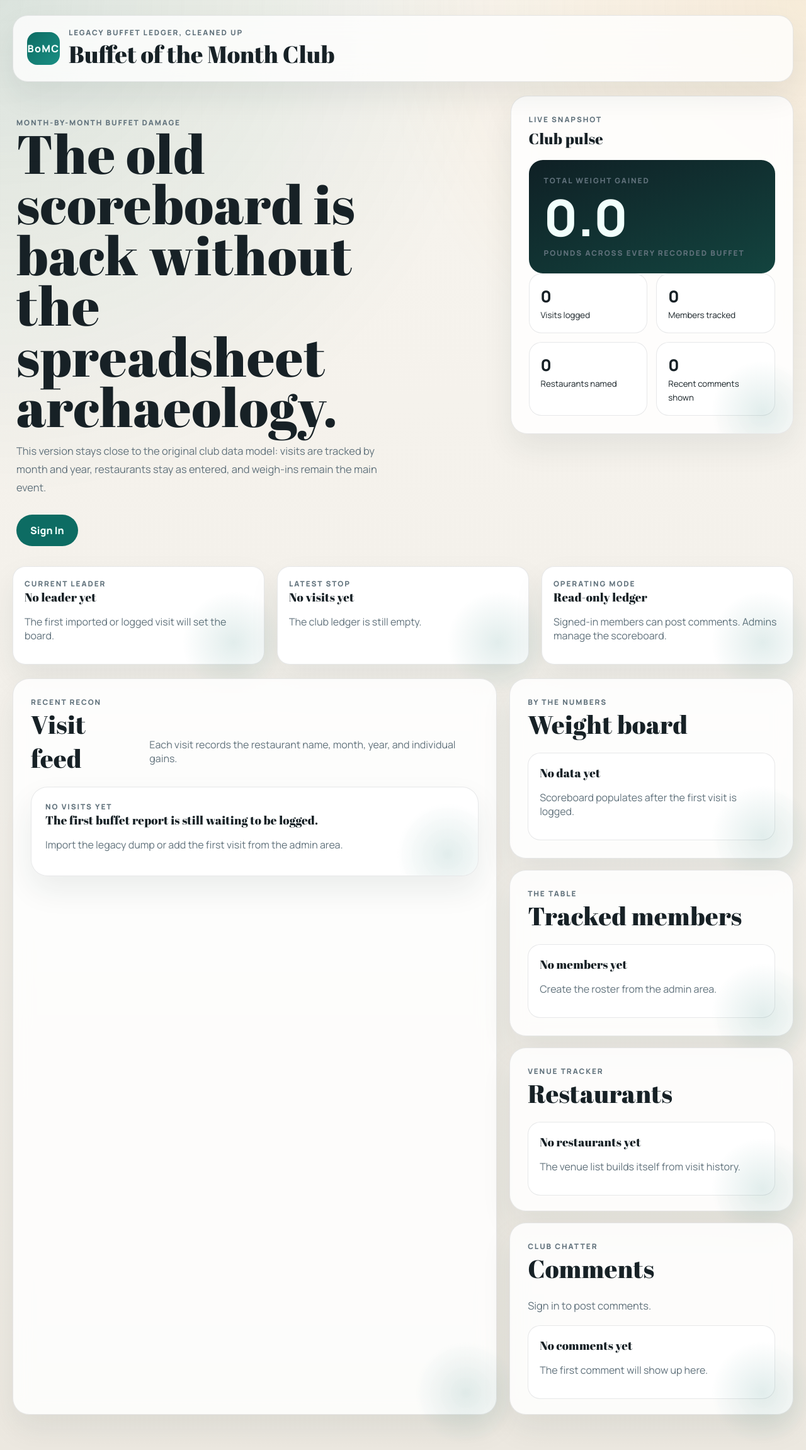
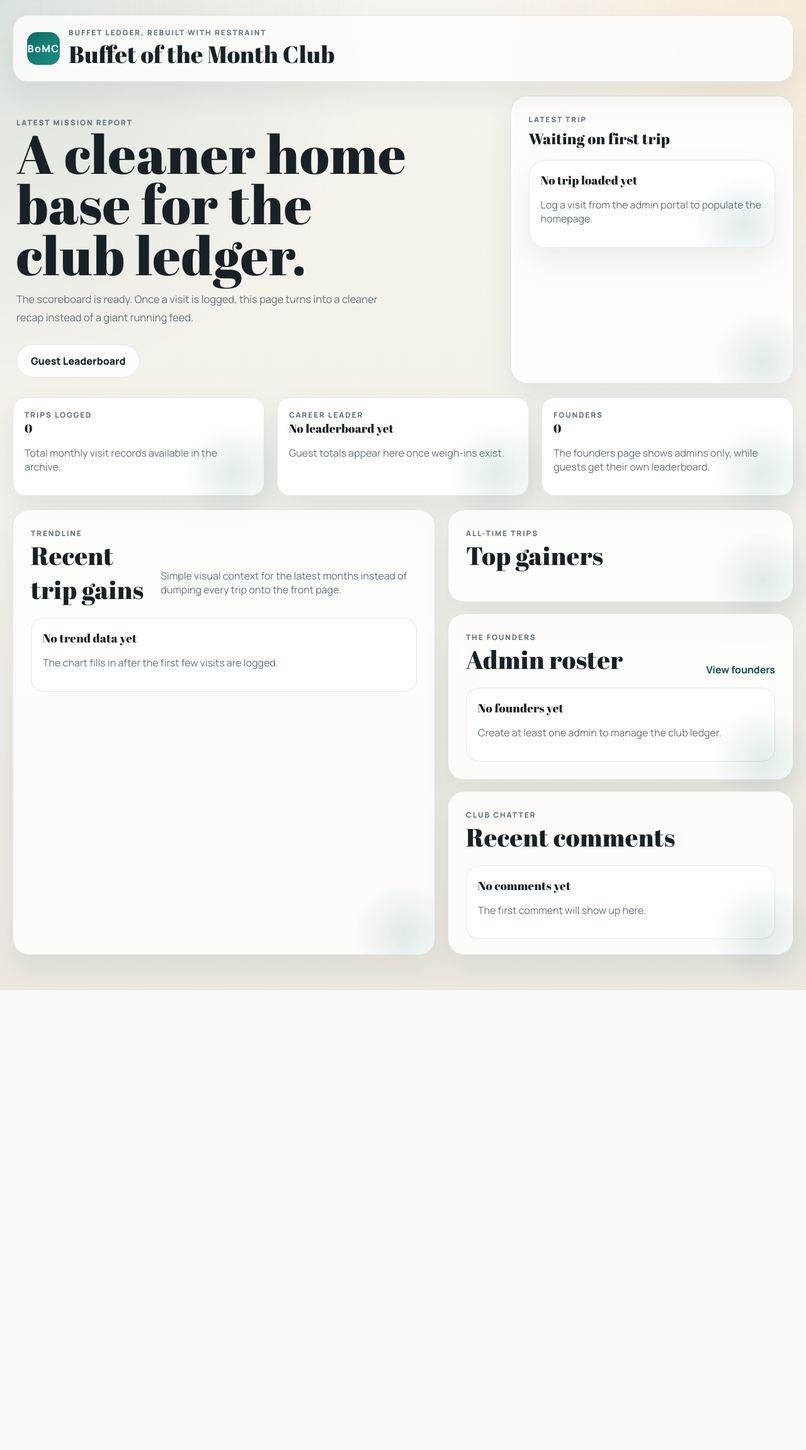
Before and after one commit to williampburch/TheBoMC, a Flask app: page / in a window 1280 px wide. Shown: the whole page at 63% size. After the commit the page ends 1572 px from the top, so only its background shows below. Run offline with Flask 3, Linux system fonts and the light colour scheme.

Commit message:
Restructure homepage and add admin portal

```diff
--- a/app.py
+++ b/app.py
@@ -70,6 +70,10 @@ class Person(db.Model):
     def full_name(self):
         return f"{self.first_name} {self.last_name}".strip()
 
+    @property
+    def career_gain(self):
+        return round(sum(weight.gain for weight in self.weights), 1)
+
 
 class Visit(db.Model):
     __tablename__ = "visit"
@@ -134,6 +138,13 @@ class RestaurantSummary:
     def __init__(self, name, visit_count):
         self.name = name
         self.visit_count = visit_count
+
+
+class PersonLeaderboardRow:
+    def __init__(self, person):
+        self.person = person
+        self.total_gain = person.career_gain
+        self.visit_count = len({weight.visit_id for weight in person.weights})
 
 
 def create_app():
@@ -303,23 +314,76 @@ def register_routes(app):
     def home():
         visits = sort_visits(Visit.query.all())
         people = get_people()
+        founders = User.query.filter_by(is_admin=True).order_by(func.lower(User.username)).all()
         comments = Comment.query.order_by(Comment.created_at.desc()).limit(12).all()
         restaurant_rollup = build_restaurant_rollup(visits)
         total_gain = round(sum(weight.gain for visit in visits for weight in visit.weights), 1)
         scoreboard = sorted((VisitScoreRow(visit) for visit in visits), key=lambda row: row.total_gain, reverse=True)
         latest_visit = visits[0] if visits else None
+        guest_leaderboard = sorted(
+            (PersonLeaderboardRow(person) for person in people),
+            key=lambda row: row.total_gain,
+            reverse=True,
+        )
+        monthly_trend = [
+            {"label": visit.label, "gain": visit.total_gain}
+            for visit in visits[:6]
+        ]
+        max_monthly_gain = max((item["gain"] for item in monthly_trend), default=0)
+        top_guest = guest_leaderboard[0] if guest_leaderboard else None
 
         return render_template(
             "home.html",
             visits=visits,
             people=people,
+            founders=founders,
             comments=comments,
             scoreboard=scoreboard,
             latest_visit=latest_visit,
+            top_guest=top_guest,
+            guest_leaderboard=guest_leaderboard,
+            monthly_trend=monthly_trend,
+            max_monthly_gain=max_monthly_gain,
             restaurant_rollup=restaurant_rollup,
             visit_count=len(visits),
             restaurant_count=len(restaurant_rollup),
             total_gain=total_gain,
+        )
+
+    @app.route("/visits")
+    def visits_archive():
+        visits = sort_visits(Visit.query.all())
+        scoreboard = sorted((VisitScoreRow(visit) for visit in visits), key=lambda row: row.total_gain, reverse=True)
+        return render_template("visits.html", visits=visits, scoreboard=scoreboard)
+
+    @app.route("/founders")
+    def founders():
+        founders = User.query.filter_by(is_admin=True).order_by(func.lower(User.username)).all()
+        latest_comments = Comment.query.order_by(Comment.created_at.desc()).limit(12).all()
+        return render_template("founders.html", founders=founders, comments=latest_comments)
+
+    @app.route("/guests")
+    def guests():
+        people = get_people()
+        guest_leaderboard = sorted(
+            (PersonLeaderboardRow(person) for person in people),
+            key=lambda row: row.total_gain,
+            reverse=True,
+        )
+        return render_template("guests.html", guest_leaderboard=guest_leaderboard)
+
+    @app.route("/admin")
+    @admin_required
+    def admin_dashboard():
+        visits = sort_visits(Visit.query.all())
+        people = get_people()
+        recent_comments = Comment.query.order_by(Comment.created_at.desc()).limit(8).all()
+        return render_template(
+            "admin_dashboard.html",
+            visits=visits[:8],
+            people=people,
+            recent_comments=recent_comments,
+            user_count=User.query.count(),
         )
 
     @app.route("/login", methods=["GET", "POST"])
--- a/static/styles.css
+++ b/static/styles.css
@@ -284,7 +239,8 @@ body::before {
 .catalog-grid,
 .weigh-in-table,
 .form-grid,
-.single-column {
+.single-column,
+.trend-chart {
   display: grid;
   gap: 20px;
 }
@@ -312,6 +268,10 @@ body::before {
   margin-bottom: 22px;
 }
 
+.hero-home {
+  align-items: stretch;
+}
+
 .hero-copy {
   padding: 34px 6px 10px;
 }
@@ -327,7 +287,8 @@ body::before {
 .overview-card h3,
 .auth-panel h2,
 .form-panel h2,
-.member-input-card h3 {
+.member-input-card h3,
+.trend-row strong {
   font-family: "Abril Fatface", serif;
   font-weight: 400;
   letter-spacing: 0.01em;
@@ -347,7 +308,8 @@ body::before {
 .catalog-card p,
 .score-row p,
 .overview-card p,
-.empty-state p {
+.empty-state p,
+.trend-row p {
   color: var(--muted);
 }
 
@@ -376,7 +338,9 @@ body::before {
   padding: 28px;
 }
 
-.hero-rail {
+.hero-rail,
+.spotlight-panel,
+.analytics-panel {
   position: relative;
   overflow: hidden;
 }
@@ -430,7 +394,8 @@ body::before {
 .member-input-card,
 .weigh-in-row,
 .auth-panel,
-.form-panel {
+.form-panel,
+.trend-row {
   border: 1px solid var(--line);
   border-radius: 20px;
   background: var(--surface-strong);
@@ -442,7 +407,8 @@ body::before {
 .member-card,
 .catalog-card,
 .member-input-card,
-.weigh-in-row {
+.weigh-in-row,
+.trend-row {
   padding: 18px;
 }
 
@@ -465,6 +431,10 @@ body::before {
   align-items: start;
 }
 
+.dashboard-grid-wide {
+  grid-template-columns: minmax(0, 1.1fr) minmax(300px, 0.9fr);
+}
+
 .side-stack {
   gap: 18px;
 }
@@ -484,12 +454,17 @@ body::before {
   font-size: clamp(1.7rem, 4vw, 2.5rem);
 }
 
-.feed-panel {
+.feed-panel,
+.analytics-panel {
   min-height: 100%;
 }
 
 .visit-feed {
   gap: 16px;
+}
+
+.compact-feed {
+  gap: 12px;
 }
 
 .buffet-card,
@@ -499,12 +474,17 @@ body::before {
   padding: 22px;
 }
 
+.compact-empty {
+  padding: 18px;
+}
+
 .buffet-card-top,
 .buffet-card-footer,
 .weigh-in-row,
 .score-row,
 .section-heading,
-.checkbox-row {
+.checkbox-row,
+.trend-row {
   justify-content: space-between;
   gap: 16px;
 }
@@ -528,7 +508,9 @@ body::before {
   line-height: 1.7;
 }
 
-.weigh-in-row {
+.weigh-in-row,
+.score-row,
+.trend-row {
   align-items: center;
 }
 
@@ -574,7 +556,9 @@ body::before {
   grid-template-columns: repeat(2, minmax(0, 1fr));
 }
 
-.slim-grid {
+.slim-grid,
+.admin-grid,
+.leaderboard-list {
   grid-template-columns: 1fr;
 }
 
@@ -610,13 +594,41 @@ body::before {
 }
 
 .spotlight-panel .section-heading p {
-  max-width: 44ch;
+  max-width: 48ch;
 }
 
 .inset-panel {
   padding: 22px;
   margin-top: 6px;
   background: rgba(246, 243, 237, 0.86);
+}
+
+.trend-chart {
+  gap: 14px;
+}
+
+.trend-row {
+  grid-template-columns: minmax(180px, 0.75fr) minmax(0, 1fr);
+}
+
+.trend-bar-track {
+  width: 100%;
+  height: 12px;
+  border-radius: 999px;
+  background: rgba(13, 108, 99, 0.09);
+  overflow: hidden;
+}
+
+.trend-bar {
+  display: block;
+  height: 100%;
+  min-width: 12px;
+  border-radius: 999px;
+  background: linear-gradient(90deg, var(--accent), var(--sand));
+}
+
+.admin-action-grid {
+  margin-bottom: 0;
 }
 
 .form-grid label {
--- a/templates/base.html
+++ b/templates/base.html
@@ -22,7 +22,7 @@
         <div class="brand-lockup">
           <a class="brand-mark" href="{{ url_for('home') }}">BoMC</a>
           <div>
-            <p class="eyebrow">Legacy buffet ledger, cleaned up</p>
+            <p class="eyebrow">Buffet ledger, rebuilt with restraint</p>
             <a class="brand" href="{{ url_for('home') }}">Buffet of the Month Club</a>
           </div>
         </div>
@@ -31,24 +31,17 @@
           <div class="nav-drawer-panel">
             <div class="nav-cluster">
               <nav class="site-nav">
-                <a href="{{ url_for('home') }}#latest">Visits</a>
-                <a href="{{ url_for('home') }}#scoreboard">Scoreboard</a>
-                <a href="{{ url_for('home') }}#members">Members</a>
-                <a href="{{ url_for('home') }}#comments">Comments</a>
+                <a href="{{ url_for('home') }}">Home</a>
+                <a href="{{ url_for('visits_archive') }}">Trips</a>
+                <a href="{{ url_for('guests') }}">Guests</a>
+                <a href="{{ url_for('founders') }}">Founders</a>
               </nav>
               <div class="nav-actions">
                 {% if current_user.is_authenticated and current_user.is_admin %}
-                <a href="{{ url_for('create_visit') }}" class="button button-primary compact-button">New Visit</a>
-                <details class="admin-menu">
-                  <summary>Admin</summary>
-                  <div class="admin-menu-panel">
-                    <a href="{{ url_for('list_members') }}">Manage Members</a>
-                    <a href="{{ url_for('create_user') }}">New User</a>
-                    <form action="{{ url_for('logout') }}" method="post" class="inline-form">
-                      <button type="submit" class="nav-button">Logout</button>
-                    </form>
-                  </div>
-                </details>
+                <a href="{{ url_for('admin_dashboard') }}" class="button button-primary compact-button">Admin Portal</a>
+                <form action="{{ url_for('logout') }}" method="post" class="inline-form">
+                  <button type="submit" class="button button-secondary compact-button">Logout</button>
+                </form>
                 {% elif current_user.is_authenticated %}
                 <form action="{{ url_for('logout') }}" method="post" class="inline-form">
                   <button type="submit" class="button button-secondary compact-button">Logout</button>
--- a/templates/home.html
+++ b/templates/home.html
@@ -2,136 +2,100 @@
 
 {% block content %}
 <main>
-  <section class="hero">
+  <section class="hero hero-home">
     <div class="hero-copy">
-      <p class="eyebrow">Month-by-month buffet damage</p>
-      <h1>The old scoreboard is back without the spreadsheet archaeology.</h1>
+      <p class="eyebrow">Latest mission report</p>
+      <h1>{{ latest_visit.restaurant if latest_visit else 'A cleaner home base for the club ledger.' }}</h1>
       <p class="hero-text">
-        This version stays close to the original club data model: visits are tracked by month and year, restaurants stay as entered, and weigh-ins remain the main event.
+        {% if latest_visit %}
+        {{ latest_visit.label }} is the most recent buffet on record. The public homepage now stays focused on highlights, trends, and who is doing the most damage over time.
+        {% else %}
+        The scoreboard is ready. Once a visit is logged, this page turns into a cleaner recap instead of a giant running feed.
+        {% endif %}
       </p>
       <div class="hero-actions">
-        {% if current_user.is_authenticated and current_user.is_admin %}
-        <a class="button button-primary" href="{{ url_for('create_visit') }}">Log New Visit</a>
-        <a class="button button-secondary" href="{{ url_for('list_members') }}">Review Members</a>
-        {% elif current_user.is_authenticated %}
-        <a class="button button-primary" href="{{ url_for('home') }}#comments">Post a Comment</a>
-        {% else %}
-        <a class="button button-primary" href="{{ url_for('login') }}">Sign In</a>
+        {% if latest_visit %}
+        <a class="button button-primary" href="{{ url_for('visits_archive') }}">View Trip Archive</a>
         {% endif %}
+        <a class="button button-secondary" href="{{ url_for('guests') }}">Guest Leaderboard</a>
       </div>
     </div>
     <aside class="hero-rail panel">
       <div class="hero-rail-heading">
-        <p class="eyebrow">Live snapshot</p>
-        <h2>Club pulse</h2>
+        <p class="eyebrow">Latest trip</p>
+        <h2>{{ latest_visit.label if latest_visit else 'Waiting on first trip' }}</h2>
       </div>
+      {% if latest_visit %}
       <div class="scorecard-frame">
-        <p class="scorecard-label">Total weight gained</p>
-        <p class="scorecard-value">{{ "%.1f"|format(total_gain) }}</p>
-        <p class="scorecard-subtext">pounds across every recorded buffet</p>
+        <p class="scorecard-label">Latest trip total gain</p>
+        <p class="scorecard-value">{{ "%.1f"|format(latest_visit.total_gain) }}</p>
+        <p class="scorecard-subtext">pounds gained at {{ latest_visit.restaurant }}</p>
       </div>
-      <ul class="stat-grid">
-        <li>
-          <span>{{ visit_count }}</span>
-          <small>Visits logged</small>
-        </li>
-        <li>
-          <span>{{ people|length }}</span>
-          <small>Members tracked</small>
-        </li>
-        <li>
-          <span>{{ restaurant_count }}</span>
-          <small>Restaurants named</small>
-        </li>
-        <li>
-          <span>{{ comments|length }}</span>
-          <small>Recent comments shown</small>
-        </li>
-      </ul>
+        <div class="weigh-in-table">
+        {% for weight in latest_visit.weights[:4] %}
+        <div class="weigh-in-row">
+          <strong>{{ weight.person.full_name if weight.person else 'Unknown guest' }}</strong>
+          <span>{{ "+%.1f"|format(weight.gain) }} lb</span>
+        </div>
+        {% endfor %}
+      </div>
+      {% else %}
+      <div class="empty-state compact-empty">
+        <h3>No trip loaded yet</h3>
+        <p>Log a visit from the admin portal to populate the homepage.</p>
+      </div>
+      {% endif %}
     </aside>
   </section>
 
   <section class="overview-grid">
     <article class="overview-card panel">
-      <p class="eyebrow">Current leader</p>
-      {% if scoreboard %}
-      <h3>{{ scoreboard[0].visit.restaurant }}</h3>
-      <p>{{ "%.1f"|format(scoreboard[0].total_gain) }} lbs gained in {{ scoreboard[0].visit.label }}</p>
+      <p class="eyebrow">Trips logged</p>
+      <h3>{{ visit_count }}</h3>
+      <p>Total monthly visit records available in the archive.</p>
+    </article>
+    <article class="overview-card panel">
+      <p class="eyebrow">Career leader</p>
+      {% if top_guest %}
+      <h3>{{ top_guest.person.full_name }}</h3>
+      <p>{{ "%.1f"|format(top_guest.total_gain) }} lbs gained across {{ top_guest.visit_count }} trips.</p>
       {% else %}
-      <h3>No leader yet</h3>
-      <p>The first imported or logged visit will set the board.</p>
+      <h3>No leaderboard yet</h3>
+      <p>Guest totals appear here once weigh-ins exist.</p>
       {% endif %}
     </article>
     <article class="overview-card panel">
-      <p class="eyebrow">Latest stop</p>
-      {% if latest_visit %}
-      <h3>{{ latest_visit.restaurant }}</h3>
-      <p>{{ latest_visit.label }} with {{ latest_visit.weights|length }} weigh-ins recorded.</p>
-      {% else %}
-      <h3>No visits yet</h3>
-      <p>The club ledger is still empty.</p>
-      {% endif %}
-    </article>
-    <article class="overview-card panel">
-      <p class="eyebrow">Operating mode</p>
-      <h3>{{ "Admin enabled" if current_user.is_authenticated and current_user.is_admin else "Read-only ledger" }}</h3>
-      <p>
-        {{ "Admins can log visits and manage users." if current_user.is_authenticated and current_user.is_admin else "Signed-in members can post comments. Admins manage the scoreboard." }}
-      </p>
+      <p class="eyebrow">Founders</p>
+      <h3>{{ founders|length }}</h3>
+      <p>The founders page shows admins only, while guests get their own leaderboard.</p>
     </article>
   </section>
 
-  <section class="dashboard-grid">
-    <section class="panel feed-panel" id="latest">
+  <section class="dashboard-grid dashboard-grid-wide">
+    <section class="panel analytics-panel">
       <div class="section-heading compact">
         <div>
-          <p class="eyebrow">Recent recon</p>
-          <h2>Visit feed</h2>
+          <p class="eyebrow">Trendline</p>
+          <h2>Recent trip gains</h2>
         </div>
-        <p>Each visit records the restaurant name, month, year, and individual gains.</p>
+        <p>Simple visual context for the latest months instead of dumping every trip onto the front page.</p>
       </div>
-      <div class="visit-feed">
-        {% for visit in visits %}
-        <article class="buffet-card">
-          <div class="buffet-card-top">
-            <div>
-              <p class="eyebrow">{{ visit.label }}</p>
-              <h3>{{ visit.restaurant }}</h3>
-              <p class="location-line">{{ visit.weights|length }} weigh-ins recorded</p>
-            </div>
-            <div class="rating-pill">
-              <span>{{ "%.1f"|format(visit.total_gain) }}</span>
-              <small>lbs gained</small>
-            </div>
+      <div class="trend-chart">
+        {% for item in monthly_trend %}
+        {% set width = 8 if max_monthly_gain == 0 else ((item.gain / max_monthly_gain) * 100)|round(0, 'ceil') %}
+        <article class="trend-row">
+          <div>
+            <strong>{{ item.label }}</strong>
+            <p>{{ "%.1f"|format(item.gain) }} lbs total gain</p>
           </div>
-
-          <div class="weigh-in-table">
-            {% for weight in visit.weights %}
-            <div class="weigh-in-row">
-              <strong>{{ weight.person.full_name }}</strong>
-              <span>{{ "%.1f"|format(weight.before_weight) }} -> {{ "%.1f"|format(weight.after_weight) }}</span>
-              <span class="gain-pill">{{ "+%.1f"|format(weight.gain) }} lb</span>
-            </div>
-            {% endfor %}
-          </div>
-
-          <div class="buffet-card-footer">
-            <span>{{ visit.year }} {{ visit.month }}</span>
-            {% if current_user.is_authenticated and current_user.is_admin %}
-            <div class="card-actions">
-              <a href="{{ url_for('edit_visit', visit_id=visit.id) }}">Edit</a>
-              <form action="{{ url_for('delete_visit', visit_id=visit.id) }}" method="post">
-                <button type="submit" class="text-button">Delete</button>
-              </form>
-            </div>
-            {% endif %}
+          <div class="trend-bar-track">
+            <span class="trend-bar" style="width: {{ width }}%;"></span>
           </div>
         </article>
         {% else %}
-        <article class="empty-state">
-          <p class="eyebrow">No visits yet</p>
-          <h3>The first buffet report is still waiting to be logged.</h3>
-          <p>Import the legacy dump or add the first visit from the admin area.</p>
+        <article class="catalog-card">
+          <h3>No trend data yet</h3>
+          <p>The chart fills in after the first few visits are logged.</p>
         </article>
         {% endfor %}
       </div>
@@ -141,8 +105,8 @@
       <section class="panel" id="scoreboard">
         <div class="section-heading compact">
           <div>
-            <p class="eyebrow">By the numbers</p>
-            <h2>Weight board</h2>
+            <p class="eyebrow">All-time trips</p>
+            <h2>Top gainers</h2>
           </div>
         </div>
         <div class="scoreboard-list">
@@ -155,13 +119,6 @@
             </div>
             <div class="score-value">{{ "%.1f"|format(row.total_gain) }}</div>
           </article>
-          {% else %}
-          <article class="score-row">
-            <div>
-              <h3>No data yet</h3>
-              <p>Scoreboard populates after the first visit is logged.</p>
-            </div>
-          </article>
           {% endfor %}
         </div>
       </section>
@@ -169,47 +126,23 @@
       <section class="panel members-panel" id="members">
         <div class="section-heading compact">
           <div>
-            <p class="eyebrow">The table</p>
-            <h2>Tracked members</h2>
+            <p class="eyebrow">The founders</p>
+            <h2>Admin roster</h2>
           </div>
-          {% if current_user.is_authenticated and current_user.is_admin %}
-          <a href="{{ url_for('create_member') }}" class="text-link">Add member</a>
-          {% endif %}
+          <a href="{{ url_for('founders') }}" class="text-link">View founders</a>
         </div>
         <div class="members slim-grid">
-          {% for person in people %}
+          {% for founder in founders[:4] %}
           <article class="member-card">
             <div class="member-badge">{{ loop.index }}</div>
-            <h3>{{ person.full_name }}</h3>
-            <p class="member-title">Legacy member</p>
-            <p>{{ person.weights|length }} weigh-ins recorded across all buffet visits.</p>
+            <h3>{{ founder.username }}</h3>
+            <p class="member-title">Founder admin</p>
+            <p>Manages weigh-ins, visits, and ledger cleanup from the admin portal.</p>
           </article>
           {% else %}
           <article class="member-card">
-            <h3>No members yet</h3>
-            <p>Create the roster from the admin area.</p>
-          </article>
-          {% endfor %}
-        </div>
-      </section>
-
-      <section class="panel compact-panel" id="restaurants">
-        <div class="section-heading compact">
-          <div>
-            <p class="eyebrow">Venue tracker</p>
-            <h2>Restaurants</h2>
-          </div>
-        </div>
-        <div class="catalog-grid slim-grid">
-          {% for restaurant in restaurant_rollup %}
-          <article class="catalog-card">
-            <h3>{{ restaurant.name }}</h3>
-            <p>{{ restaurant.visit_count }} visits recorded.</p>
-          </article>
-          {% else %}
-          <article class="catalog-card">
-            <h3>No restaurants yet</h3>
-            <p>The venue list builds itself from visit history.</p>
+            <h3>No founders yet</h3>
+            <p>Create at least one admin to manage the club ledger.</p>
           </article>
           {% endfor %}
         </div>
@@ -219,25 +152,23 @@
         <div class="section-heading compact">
           <div>
             <p class="eyebrow">Club chatter</p>
-            <h2>Comments</h2>
+            <h2>Recent comments</h2>
           </div>
         </div>
         {% if current_user.is_authenticated %}
-        <form method="post" action="{{ url_for('create_comment') }}" class="form-grid">
+        <form method="post" action="{{ url_for('create_comment') }}" class="form-grid compact-form">
           <label>
             <span>Leave a comment</span>
-            <textarea name="comment" rows="4" maxlength="500" required></textarea>
+            <textarea name="comment" rows="3" maxlength="500" required></textarea>
           </label>
           <button type="submit" class="button button-primary">Post Comment</button>
         </form>
-        {% else %}
-        <p class="hero-text">Sign in to post comments.</p>
         {% endif %}
-        <div class="visit-feed">
-          {% for comment in comments %}
+        <div class="visit-feed compact-feed">
+          {% for comment in comments[:4] %}
           <article class="catalog-card">
             <p class="eyebrow">{{ comment.created_at.strftime("%B %d, %Y %I:%M %p") }}</p>
-            <h3>{{ comment.user.username }}</h3>
+            <h3>{{ comment.user.username if comment.user else 'Unknown founder' }}</h3>
             <p>{{ comment.comment }}</p>
           </article>
           {% else %}
```
Also changed, not shown: other parts of static/styles.css (+14 -53 lines), templates/admin_dashboard.html (added, +85 -0 lines), templates/founders.html (added, +52 -0 lines), templates/guests.html (added, +34 -0 lines), templates/visits.html (added, +57 -0 lines).
